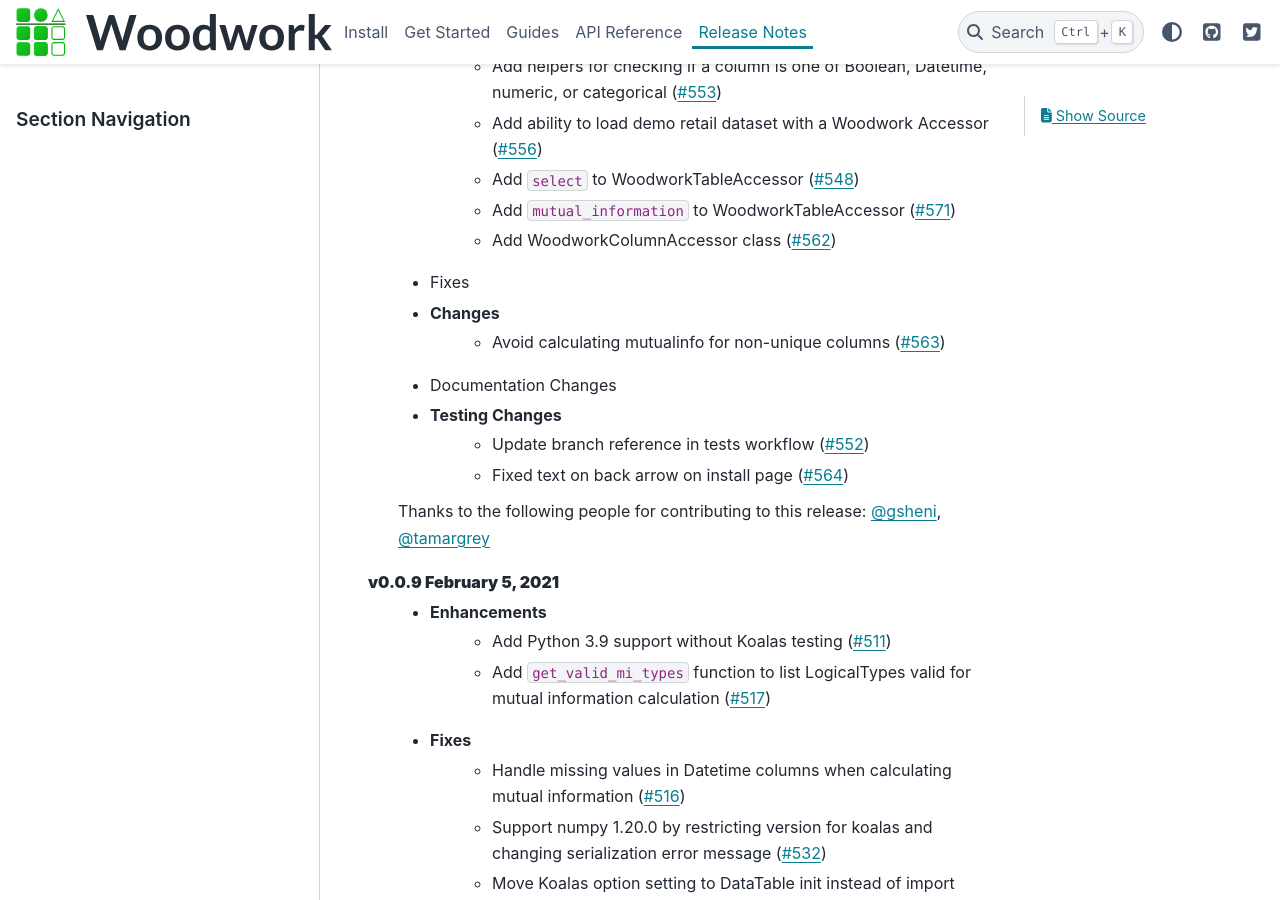
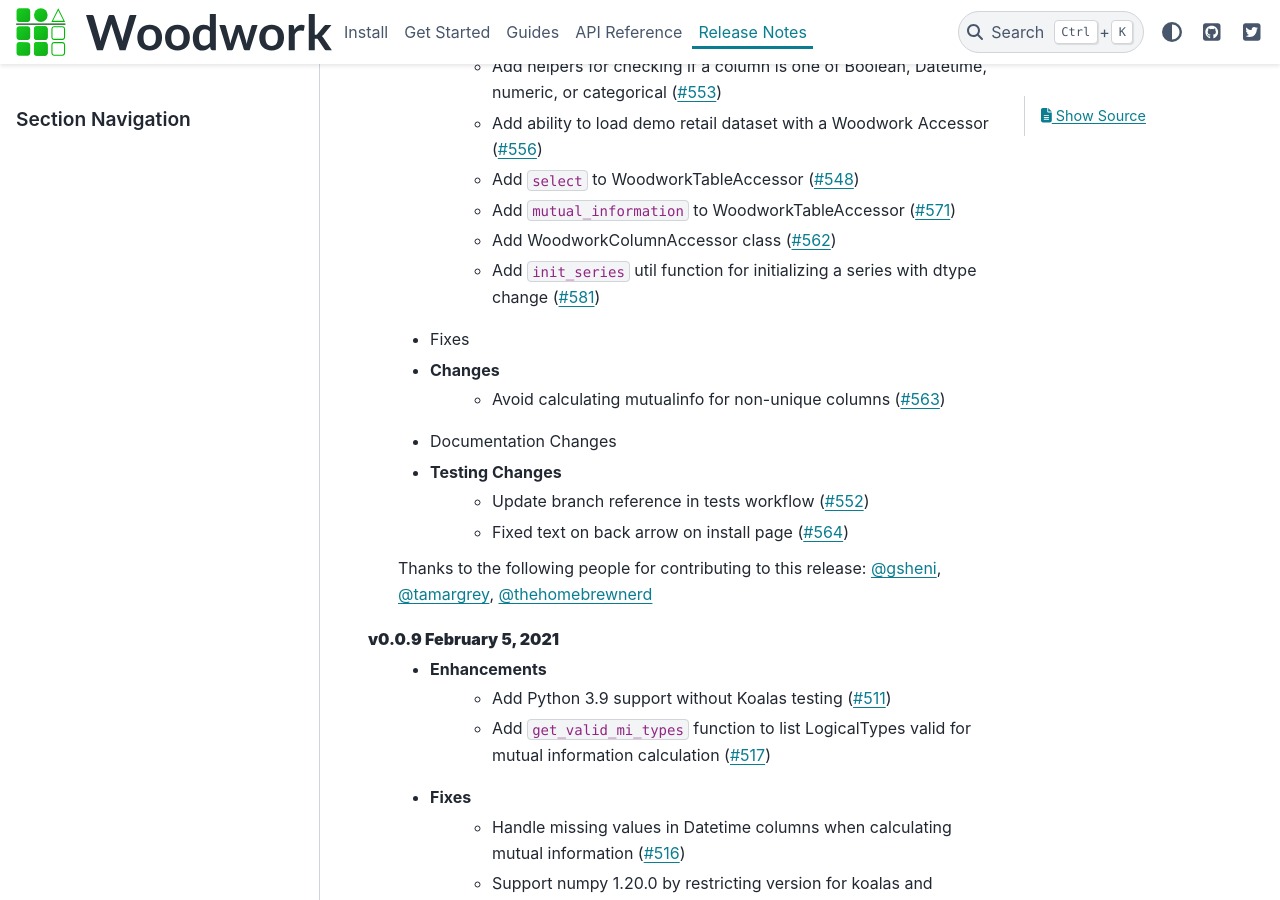
Before and after one commit to alteryx/woodwork, a Sphinx documentation site: the page built from docs/source/release_notes.rst, in a window 1280 px wide and 900 px high, scrolled down 477 px. Built offline with Sphinx 7.4.7 and the PyData theme 0.15.4, drawn with Linux system fonts in a browser that asks for light colours; comment, search, counter and statistics services are not loaded.

Commit message:
update release notes

```diff
--- a/docs/source/release_notes.rst
+++ b/docs/source/release_notes.rst
@@ -15,6 +15,7 @@ Release Notes
         * Add ``select`` to WoodworkTableAccessor (:pr:`548`)
         * Add ``mutual_information`` to WoodworkTableAccessor (:pr:`571`)
         * Add WoodworkColumnAccessor class (:pr:`562`)
+        * Add ``init_series`` util function for initializing a series with dtype change (:pr:`581`)
     * Fixes
     * Changes
         * Avoid calculating mutualinfo for non-unique columns (:pr:`563`)
@@ -24,7 +25,7 @@ Release Notes
         * Fixed text on back arrow on install page (:pr:`564`)
 
     Thanks to the following people for contributing to this release:
-    :user:`gsheni`, :user:`tamargrey`
+    :user:`gsheni`, :user:`tamargrey`, :user:`thehomebrewnerd`
 
 **v0.0.9 February 5, 2021**
     * Enhancements
```
